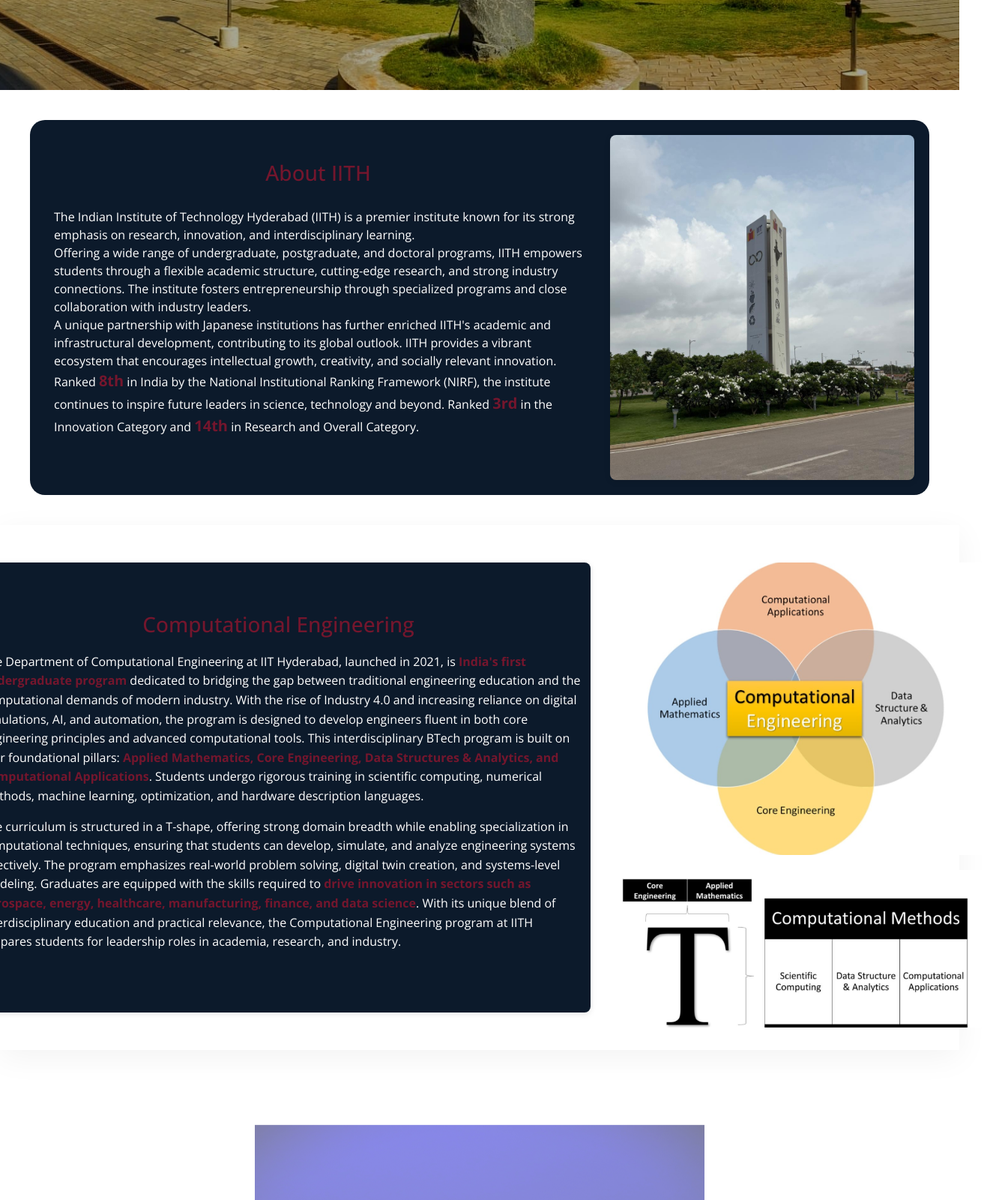
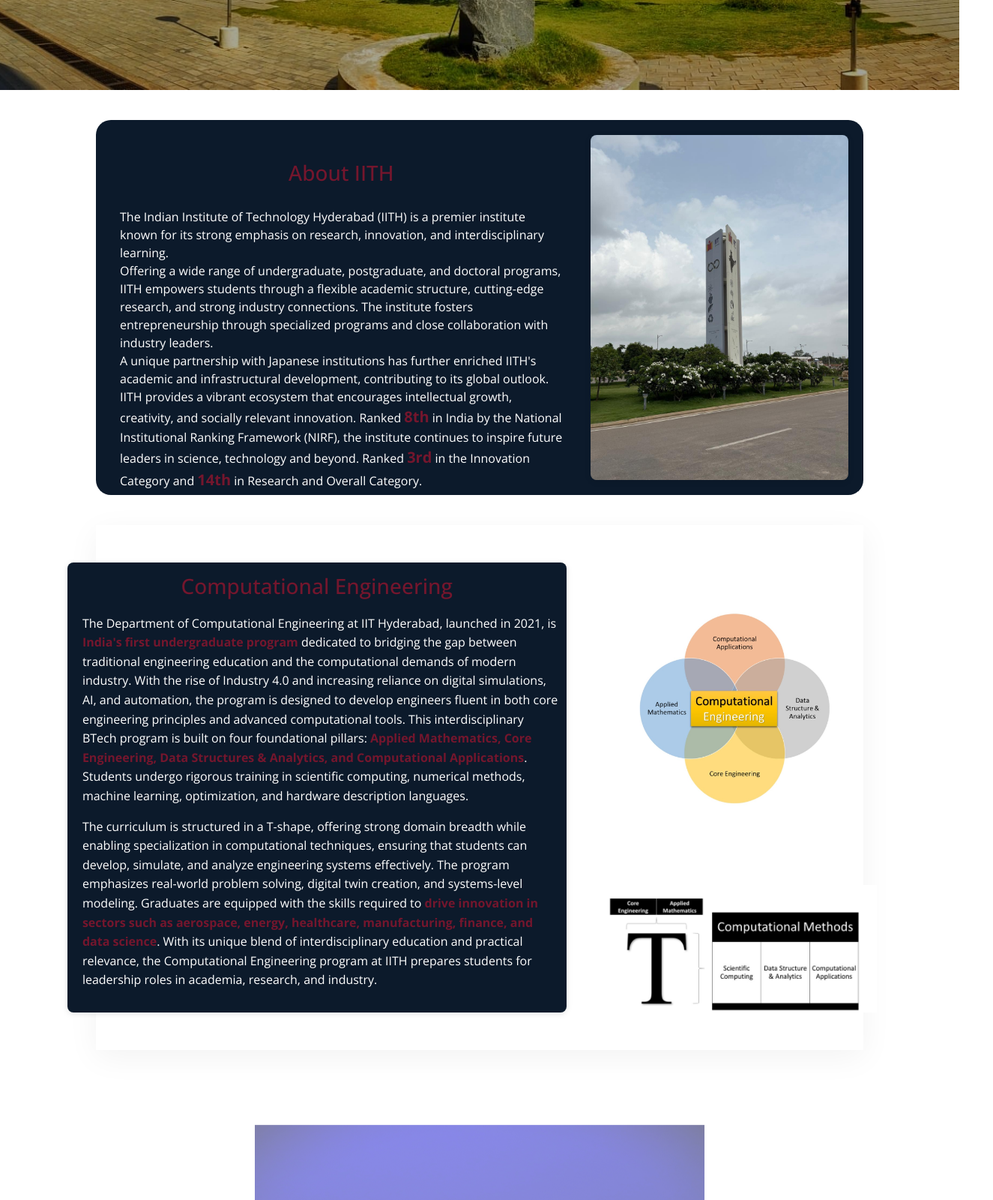
Before and after one commit to AYUSHMAAN1812/COE-WEBSITE, a plain HTML site: page index.html in a window 1280 px wide. Shown: the part 789-2389 px from the top of the page at 75% size, 1325 px wide, since content can reach past the window. Drawn offline with nearby package versions, Linux system fonts and the light colour scheme.

Commit message:
Responsiveness by Maan

```diff
--- a/assets/css/index.css
+++ b/assets/css/index.css
@@ -73,7 +73,7 @@
     justify-content: center;
     align-items: stretch;
     gap: 25px;
-    max-width: 1200px;
+    max-width: 80%;
     height: 500px;
     margin: 40px auto;
     padding: 20px;
@@ -108,29 +108,7 @@
     box-shadow: 0 2px 8px rgba(0, 0, 0, 0.1);
 }
 
-@media (max-width: 768px) {
-    .aboutiith {
-        display: flex;
-        flex-direction: column;
-        align-items: center;
-        height: auto;
-        padding: 15px;
-        gap: 15px;
-    }
 
-    .container.card-content,
-    .iithimage {
-        flex: none;
-        width: 100%;
-    }
-    .container.card-content {
-        padding: 15px;
-    }
-
-    .iithimage img {
-        height: 250px;
-    }
-}
 
 .div-2 {
     display: flex;
@@ -138,7 +116,7 @@
     align-items: stretch;
     gap: 25px;
     height: 700px;
-    max-width: 100%;
+    width: 80%;
     margin: 40px auto;
     padding: 0 20px;
     animation: appear linear;
@@ -201,12 +179,14 @@
     justify-content: center;
 }
 
-.card-side-image img ,
+.card-side-image img {
+   width: 80%;
+}
 .card-bottom-image img{
-    width: 100%;
-    height: 100%;
-    object-fit: cover;
-    border-radius: 15px;
+    width: 90%;
+    /* height: 100%; */
+    /* object-fit: cover; */
+    /* border-radius: 15px; */
 }
 
 @media (max-width: 1020px) {
@@ -251,7 +231,29 @@
         height: 100%;
     }
 }
+@media (max-width: 768px) {
+    .aboutiith {
+        display: flex;
+        flex-direction: column;
+        align-items: center;
+        height: auto;
+        padding: 15px;
+        gap: 15px;
+    }
 
+    .container.card-content,
+    .iithimage {
+        flex: none;
+        width: 100%;
+    }
+    .container.card-content {
+        padding: 15px;
+    }
+
+    .iithimage img {
+        height: 250px;
+    }
+}
 @media (max-width: 480px) {
     .aboutiith {
         padding: 10px;
```
